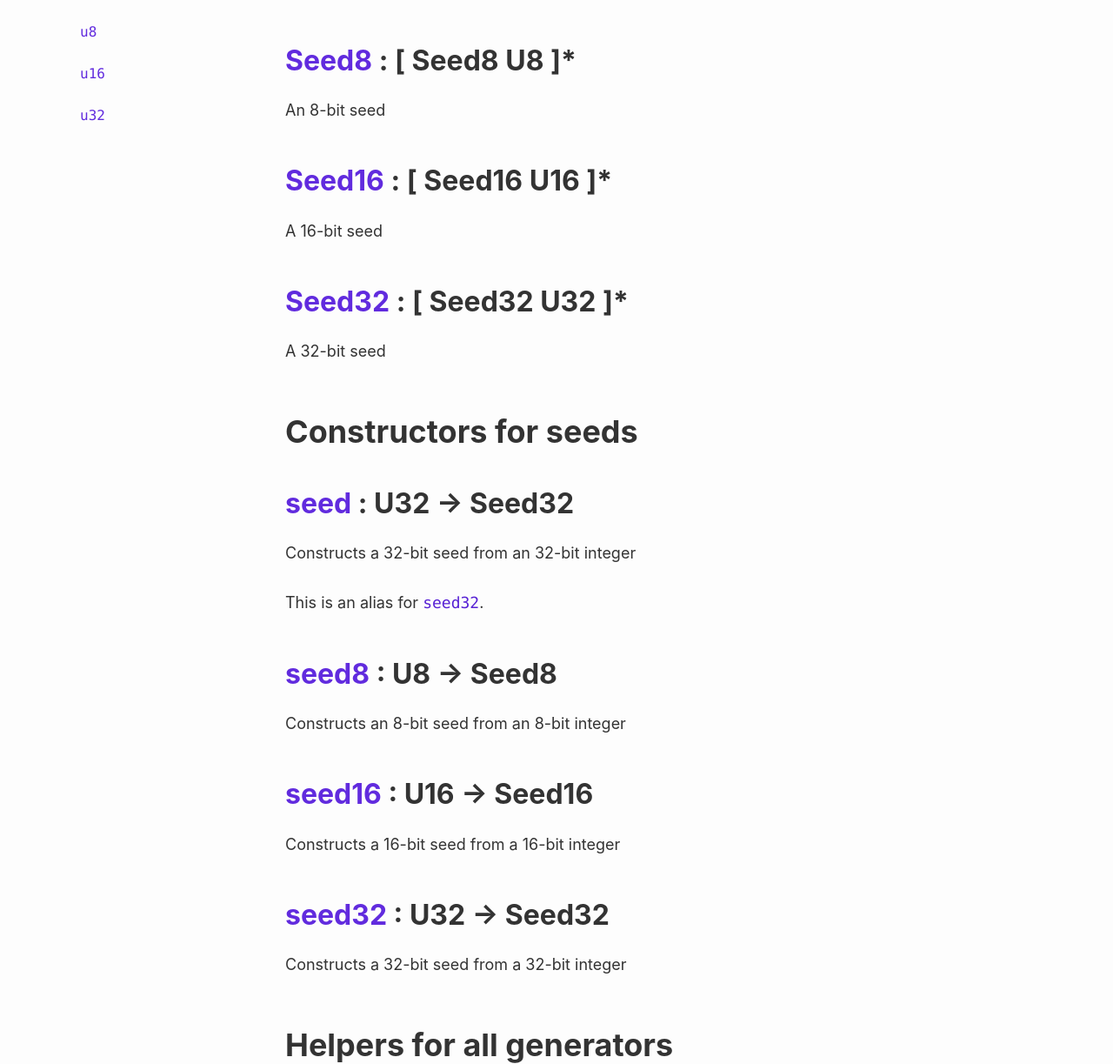
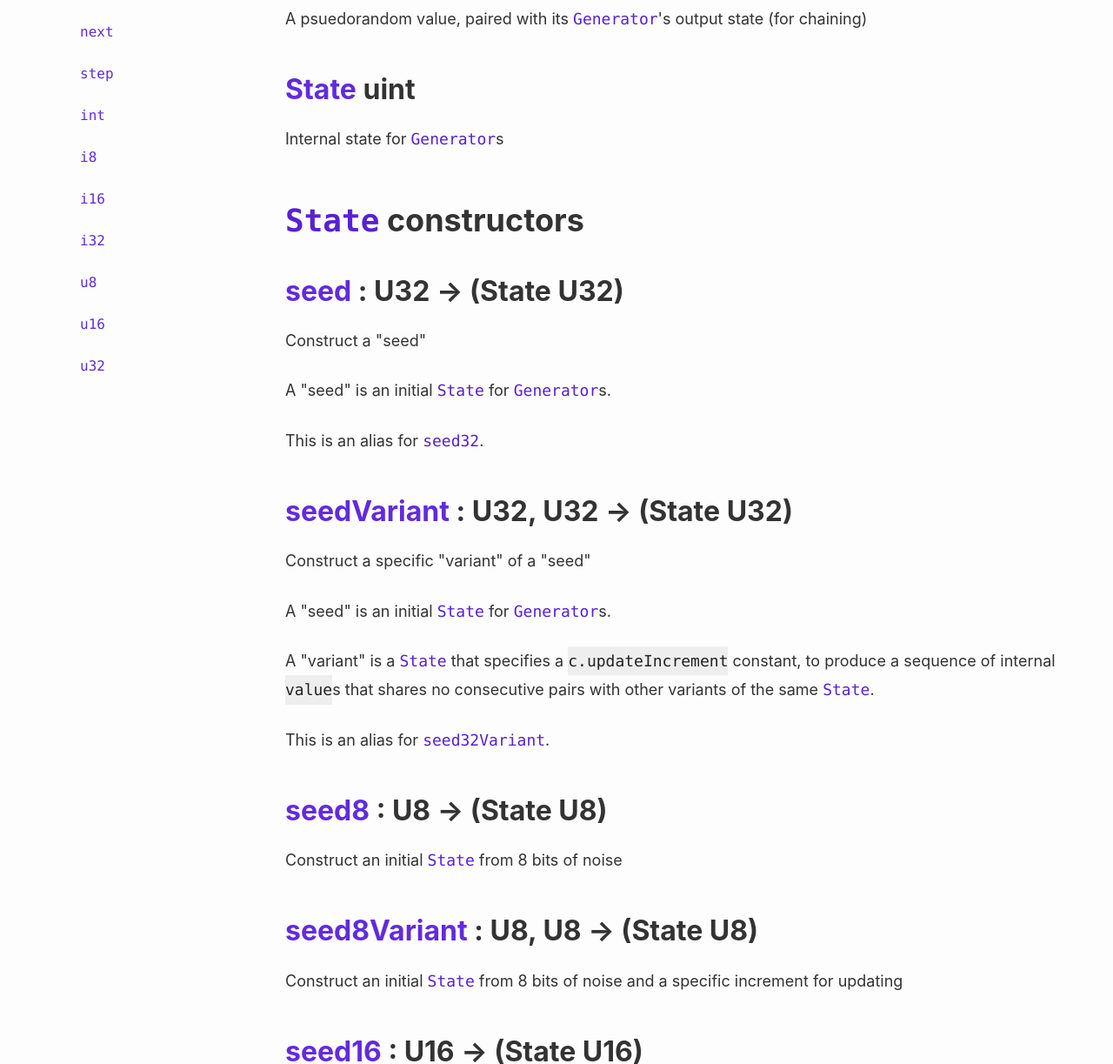
Before and after one commit to JanCVanB/roc-random, a plain HTML site: page docs/index.html in a window 1280 px wide. Shown: the part 690-1913 px from the top of the page at 87% size. Drawn offline with Linux system fonts and the light colour scheme.

Commit message:
Reimplement seeds as opaque states (#9)
* Reimplement seeds as opaque states

* Add seed variants

* Update docs

* Add GH Pages publishing workflow (explicitly for private submodule)

```diff
--- a/docs/index.html
+++ b/docs/index.html
@@ -16,7 +16,7 @@
     <input id="module-search" aria-labelledby="search-link" type="text" placeholder="Search" />
     <label for="module-search" id="search-link">Search</label>
     <div class="module-links">
-        <div class="sidebar-entry" ><a class="sidebar-module-link" href="" >Random</a><div class="sidebar-sub-entries" ><a href="#Generator" >Generator</a><a href="#Generation" >Generation</a><a href="#Seed8" >Seed8</a><a href="#Seed16" >Seed16</a><a href="#Seed32" >Seed32</a><a href="#seed8" >seed8</a><a href="#seed16" >seed16</a><a href="#seed32" >seed32</a><a href="#next" >next</a><a href="#step" >step</a><a href="#int" >int</a><a href="#u8" >u8</a><a href="#u16" >u16</a><a href="#u32" >u32</a></div></div>
+        <div class="sidebar-entry" ><a class="sidebar-module-link" href="" >Random</a><div class="sidebar-sub-entries" ><a href="#Generator" >Generator</a><a href="#Generation" >Generation</a><a href="#State" >State</a><a href="#seed" >seed</a><a href="#seedVariant" >seedVariant</a><a href="#seed8" >seed8</a><a href="#seed8Variant" >seed8Variant</a><a href="#seed16" >seed16</a><a href="#seed16Variant" >seed16Variant</a><a href="#seed32" >seed32</a><a href="#seed32Variant" >seed32Variant</a><a href="#next" >next</a><a href="#step" >step</a><a href="#int" >int</a><a href="#i8" >i8</a><a href="#i16" >i16</a><a href="#i32" >i32</a><a href="#u8" >u8</a><a href="#u16" >u16</a><a href="#u32" >u32</a></div></div>
     </div>
 </nav>
 <div class="top-header-extension">
@@ -38,33 +38,41 @@
 </header>
 <main>
     <h2 class="module-name" ><a href="/#" >Random</a></h2><h1>Types</h1>
-<h3 id="Generator" class="entry-name" ><a href="#Generator" >Generator</a> seed value : seed -> (Generation seed value)</h3><p>A psuedorandom value generator</p>
-<h3 id="Generation" class="entry-name" ><a href="#Generation" >Generation</a> seed value :
+<h3 id="Generator" class="entry-name" ><a href="#Generator" >Generator</a> uint value : (State uint) -> (Generation uint value)</h3><p>A psuedorandom value generator</p>
+<h3 id="Generation" class="entry-name" ><a href="#Generation" >Generation</a> uint value :
     {
-        seed,
-        value
-    }</h3><p>A psuedorandom value, paired with an updated seed for future use</p>
-<h3 id="Seed8" class="entry-name" ><a href="#Seed8" >Seed8</a> : [ Seed8 U8 ]*</h3><p>An 8-bit seed</p>
-<h3 id="Seed16" class="entry-name" ><a href="#Seed16" >Seed16</a> : [ Seed16 U16 ]*</h3><p>A 16-bit seed</p>
-<h3 id="Seed32" class="entry-name" ><a href="#Seed32" >Seed32</a> : [ Seed32 U32 ]*</h3><p>A 32-bit seed</p>
-<h1>Constructors for seeds</h1>
-<h3 id="seed" class="entry-name" ><a href="#seed" >seed</a> : U32 -> Seed32</h3><p>Constructs a 32-bit seed from an 32-bit integer</p>
+        value : value,
+        state : (State uint)
+    }</h3><p>A psuedorandom value, paired with its <a href="#Generator" title="Docs for Random.Generator"><code>Generator</code></a>'s output state (for chaining)</p>
+<h3 id="State" class="entry-name" ><a href="#State" >State</a> uint</h3><p>Internal state for <a href="#Generator" title="Docs for Random.Generator"><code>Generator</code></a>s</p>
+<h1><a href="#State" title="Docs for Random.State"><code>State</code></a> constructors</h1>
+<h3 id="seed" class="entry-name" ><a href="#seed" >seed</a> : U32 -> (State U32)</h3><p>Construct a &quot;seed&quot;</p>
+<p>A &quot;seed&quot; is an initial <a href="#State" title="Docs for Random.State"><code>State</code></a> for <a href="#Generator" title="Docs for Random.Generator"><code>Generator</code></a>s.</p>
 <p>This is an alias for <a href="#seed32" title="Docs for Random.seed32"><code>seed32</code></a>.</p>
-<h3 id="seed8" class="entry-name" ><a href="#seed8" >seed8</a> : U8 -> Seed8</h3><p>Constructs an 8-bit seed from an 8-bit integer</p>
-<h3 id="seed16" class="entry-name" ><a href="#seed16" >seed16</a> : U16 -> Seed16</h3><p>Constructs a 16-bit seed from a 16-bit integer</p>
-<h3 id="seed32" class="entry-name" ><a href="#seed32" >seed32</a> : U32 -> Seed32</h3><p>Constructs a 32-bit seed from a 32-bit integer</p>
-<h1>Helpers for all generators</h1>
-<h3 id="next" class="entry-name" ><a href="#next" >next</a> : (Generation seed *), (Generator seed value) -> (Generation seed value)</h3><p>Generates a new value from an old one (and update the seed)</p>
-<h3 id="step" class="entry-name" ><a href="#step" >step</a> : seed, (Generator seed value) -> (Generation seed value)</h3><p>Generates a value from a seed (and update the seed)</p>
-<h1>Constructors for some primitive generators</h1>
-<h3 id="int" class="entry-name" ><a href="#int" >int</a> : I32, I32 -> (Generator Seed32 I32)</h3><p>A <a href="#Generator" title="Docs for Random.Generator"><code>Generator</code></a> for 32-bit unsigned integers between two boundaries (inclusive)</p>
+<h3 id="seedVariant" class="entry-name" ><a href="#seedVariant" >seedVariant</a> : U32, U32 -> (State U32)</h3><p>Construct a specific &quot;variant&quot; of a &quot;seed&quot;</p>
+<p>A &quot;seed&quot; is an initial <a href="#State" title="Docs for Random.State"><code>State</code></a> for <a href="#Generator" title="Docs for Random.Generator"><code>Generator</code></a>s.</p>
+<p>A &quot;variant&quot; is a <a href="#State" title="Docs for Random.State"><code>State</code></a> that specifies a <code>c.updateIncrement</code> constant,
+to produce a sequence of internal <code>value</code>s that shares no consecutive pairs
+with other variants of the same <a href="#State" title="Docs for Random.State"><code>State</code></a>.</p>
+<p>This is an alias for <a href="#seed32Variant" title="Docs for Random.seed32Variant"><code>seed32Variant</code></a>.</p>
+<h3 id="seed8" class="entry-name" ><a href="#seed8" >seed8</a> : U8 -> (State U8)</h3><p>Construct an initial <a href="#State" title="Docs for Random.State"><code>State</code></a> from 8 bits of noise</p>
+<h3 id="seed8Variant" class="entry-name" ><a href="#seed8Variant" >seed8Variant</a> : U8, U8 -> (State U8)</h3><p>Construct an initial <a href="#State" title="Docs for Random.State"><code>State</code></a> from 8 bits of noise and a specific increment for updating</p>
+<h3 id="seed16" class="entry-name" ><a href="#seed16" >seed16</a> : U16 -> (State U16)</h3><p>Construct an initial <a href="#State" title="Docs for Random.State"><code>State</code></a> from 16 bits of noise</p>
+<h3 id="seed16Variant" class="entry-name" ><a href="#seed16Variant" >seed16Variant</a> : U16, U16 -> (State U16)</h3><p>Construct an initial <a href="#State" title="Docs for Random.State"><code>State</code></a> from 16 bits of noise and a specific increment for updating</p>
+<h3 id="seed32" class="entry-name" ><a href="#seed32" >seed32</a> : U32 -> (State U32)</h3><p>Construct an initial <a href="#State" title="Docs for Random.State"><code>State</code></a> from 32 bits of noise</p>
+<h3 id="seed32Variant" class="entry-name" ><a href="#seed32Variant" >seed32Variant</a> : U32, U32 -> (State U32)</h3><p>Construct an initial <a href="#State" title="Docs for Random.State"><code>State</code></a> from 32 bits of noise and a specific increment for updating</p>
+<h1><a href="#Generator" title="Docs for Random.Generator"><code>Generator</code></a> helpers</h1>
+<h3 id="next" class="entry-name" ><a href="#next" >next</a> : (Generation uint *), (Generator uint value) -> (Generation uint value)</h3><p>Generate a new <a href="#Generation" title="Docs for Random.Generation"><code>Generation</code></a> from an old <a href="#Generation" title="Docs for Random.Generation"><code>Generation</code></a>'s state</p>
+<h3 id="step" class="entry-name" ><a href="#step" >step</a> : (State uint), (Generator uint value) -> (Generation uint value)</h3><p>Generate a <a href="#Generation" title="Docs for Random.Generation"><code>Generation</code></a> from a state</p>
+<h1>Primitive <a href="#Generator" title="Docs for Random.Generator"><code>Generator</code></a> constructors</h1>
+<h3 id="int" class="entry-name" ><a href="#int" >int</a> : I32, I32 -> (Generator U32 I32)</h3><p>Construct a <a href="#Generator" title="Docs for Random.Generator"><code>Generator</code></a> for 32-bit unsigned integers between two boundaries (inclusive)</p>
 <p>This is an alias for <a href="#i32" title="Docs for Random.i32"><code>i32</code></a>.</p>
-<h3 id="i8" class="entry-name" ><a href="#i8" >i8</a> : I8, I8 -> (Generator Seed8 I8)</h3><p>A <a href="#Generator" title="Docs for Random.Generator"><code>Generator</code></a> for 8-bit signed integers between two boundaries (inclusive)</p>
-<h3 id="i16" class="entry-name" ><a href="#i16" >i16</a> : I16, I16 -> (Generator Seed16 I16)</h3><p>A <a href="#Generator" title="Docs for Random.Generator"><code>Generator</code></a> for 16-bit signed integers between two boundaries (inclusive)</p>
-<h3 id="i32" class="entry-name" ><a href="#i32" >i32</a> : I32, I32 -> (Generator Seed32 I32)</h3><p>A <a href="#Generator" title="Docs for Random.Generator"><code>Generator</code></a> for 32-bit signed integers between two boundaries (inclusive)</p>
-<h3 id="u8" class="entry-name" ><a href="#u8" >u8</a> : U8, U8 -> (Generator Seed8 U8)</h3><p>A <a href="#Generator" title="Docs for Random.Generator"><code>Generator</code></a> for 8-bit unsigned integers between two boundaries (inclusive)</p>
-<h3 id="u16" class="entry-name" ><a href="#u16" >u16</a> : U16, U16 -> (Generator Seed16 U16)</h3><p>A <a href="#Generator" title="Docs for Random.Generator"><code>Generator</code></a> for 16-bit unsigned integers between two boundaries (inclusive)</p>
-<h3 id="u32" class="entry-name" ><a href="#u32" >u32</a> : U32, U32 -> (Generator Seed32 U32)</h3><p>A <a href="#Generator" title="Docs for Random.Generator"><code>Generator</code></a> for 32-bit unsigned integers between two boundaries (inclusive)</p>
+<h3 id="i8" class="entry-name" ><a href="#i8" >i8</a> : I8, I8 -> (Generator U8 I8)</h3><p>Construct a <a href="#Generator" title="Docs for Random.Generator"><code>Generator</code></a> for 8-bit signed integers between two boundaries (inclusive)</p>
+<h3 id="i16" class="entry-name" ><a href="#i16" >i16</a> : I16, I16 -> (Generator U16 I16)</h3><p>Construct a <a href="#Generator" title="Docs for Random.Generator"><code>Generator</code></a> for 16-bit signed integers between two boundaries (inclusive)</p>
+<h3 id="i32" class="entry-name" ><a href="#i32" >i32</a> : I32, I32 -> (Generator U32 I32)</h3><p>Construct a <a href="#Generator" title="Docs for Random.Generator"><code>Generator</code></a> for 32-bit signed integers between two boundaries (inclusive)</p>
+<h3 id="u8" class="entry-name" ><a href="#u8" >u8</a> : U8, U8 -> (Generator U8 U8)</h3><p>Construct a <a href="#Generator" title="Docs for Random.Generator"><code>Generator</code></a> for 8-bit unsigned integers between two boundaries (inclusive)</p>
+<h3 id="u16" class="entry-name" ><a href="#u16" >u16</a> : U16, U16 -> (Generator U16 U16)</h3><p>Construct a <a href="#Generator" title="Docs for Random.Generator"><code>Generator</code></a> for 16-bit unsigned integers between two boundaries (inclusive)</p>
+<h3 id="u32" class="entry-name" ><a href="#u32" >u32</a> : U32, U32 -> (Generator U32 U32)</h3><p>Construct a <a href="#Generator" title="Docs for Random.Generator"><code>Generator</code></a> for 32-bit unsigned integers between two boundaries (inclusive)</p>
 
 </main>
 <footer>
```
Also changed, not shown: 5 other files.
